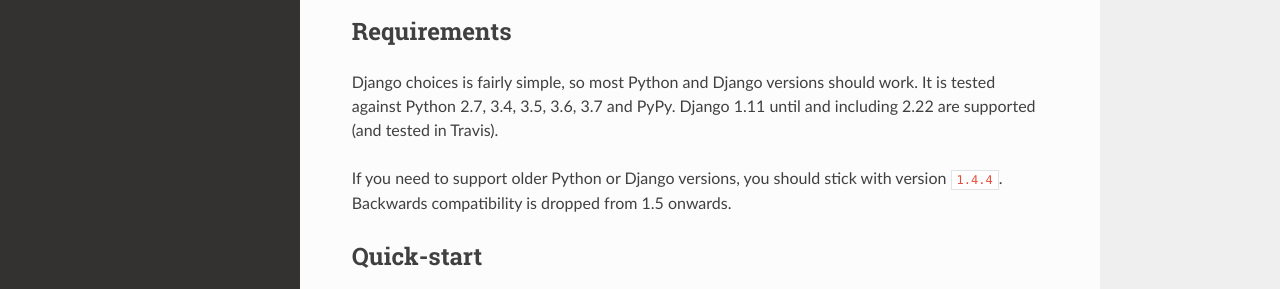
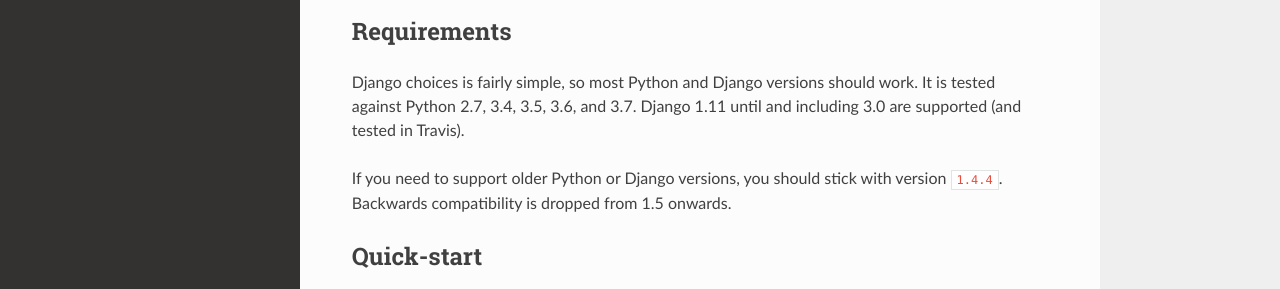
Before and after one commit to bigjason/django-choices, a Sphinx documentation site: the page built from docs/index.rst, in a window 1280 px wide and 900 px high, scrolled down 497 px. Shown: the part 185-474 px from the top of the window. Built offline with Sphinx 7.4.7 and the Read the Docs theme 2.0.0, drawn with Linux system fonts in a browser that asks for light colours.

Commit message:
Document and test Django 3.0 support
Finish the work from #69, with a changelog note, documentation update, tox and travis grid additions, and PyPI classifier.

```diff
--- a/Changelog.rst
+++ b/Changelog.rst
@@ -1,6 +1,12 @@
 =========
 Changelog
 =========
+
+1.7.1 (2019-12-08)
+------------------
+
+* Added support for Django 3.0
+* Added dependency on non-vendored six
 
 1.7.0 (2019-05-02)
 ------------------
--- a/docs/index.rst
+++ b/docs/index.rst
@@ -31,8 +31,8 @@
 ------------
 
 Django choices is fairly simple, so most Python and Django
-versions should work. It is tested against Python 2.7, 3.4, 3.5, 3.6, 3.7 and PyPy.
-Django 1.11 until and including 2.22 are supported (and tested in Travis).
+versions should work. It is tested against Python 2.7, 3.4, 3.5, 3.6, and 3.7.
+Django 1.11 until and including 3.0 are supported (and tested in Travis).
 
 If you need to support older Python or Django versions, you should stick with
 version ``1.4.4``. Backwards compatibility is dropped from 1.5 onwards.
--- a/setup.py
+++ b/setup.py
@@ -28,6 +28,7 @@
         "Framework :: Django :: 2.0",
         "Framework :: Django :: 2.1",
         "Framework :: Django :: 2.2",
+        "Framework :: Django :: 3.0",
         "Programming Language :: Python :: 2.7",
         "Programming Language :: Python :: 3.4",
         "Programming Language :: Python :: 3.5",
```
Also changed, not shown: .travis.yml, 1 other file.
